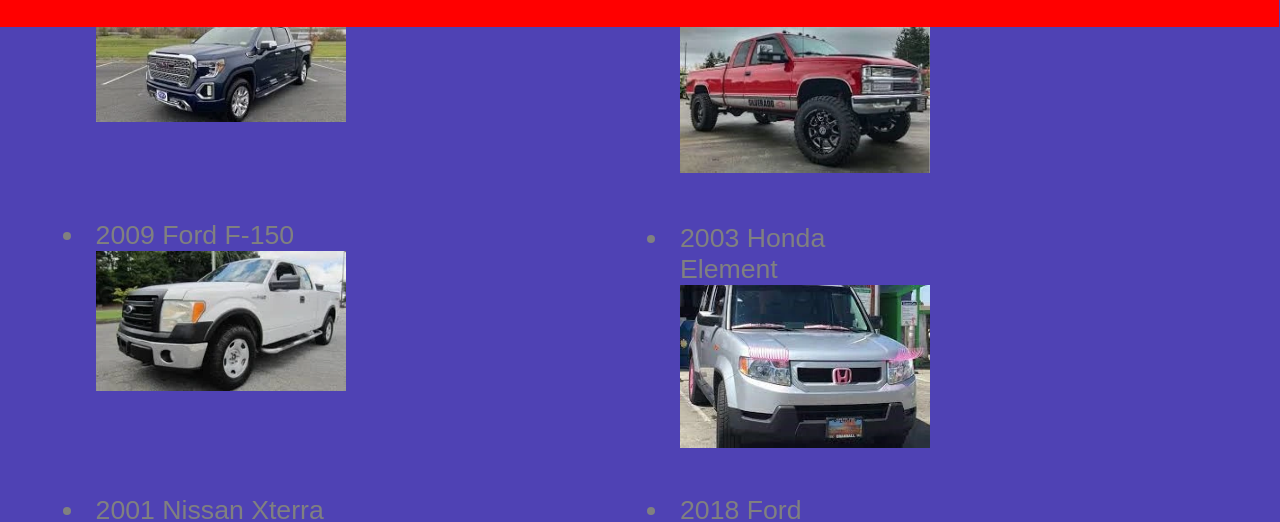
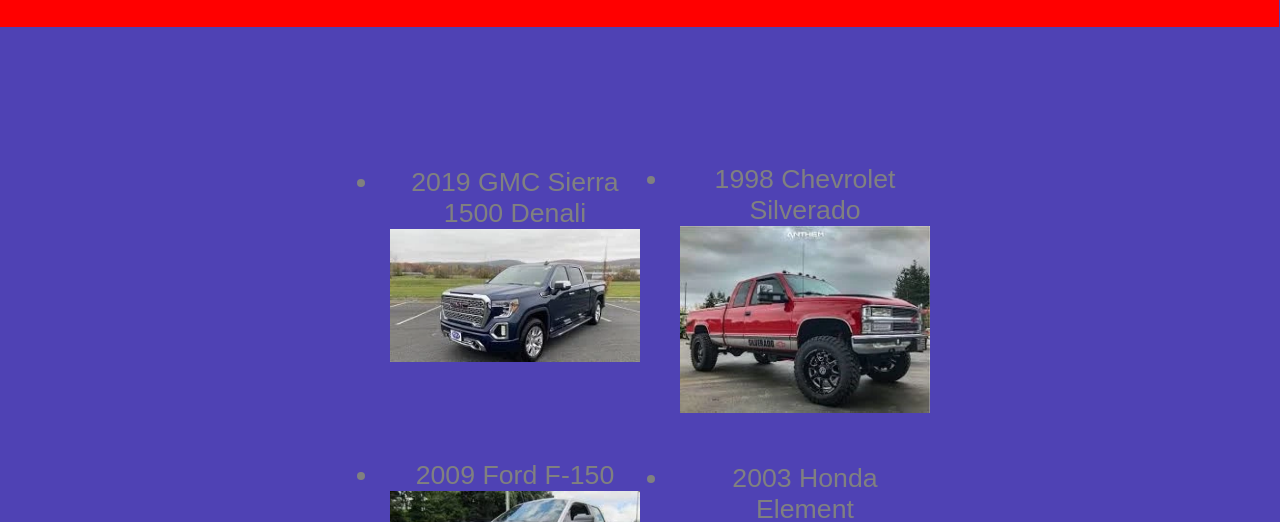
Before and after one commit to Bombzone/bpa-22, a plain HTML site: page cars.html in a window 1280 px wide. Shown: the part 228-750 px from the top of the page. Drawn offline with Linux system fonts and the light colour scheme.

Commit message:
Update cars.html

```diff
--- a/cars.html
+++ b/cars.html
@@ -57,7 +57,7 @@
             </div>
         </div>
     </div>
-    <div class="content">
+    <div class="content content-home">
         <ul class="cars">
             <li>
                 <a id="truck" target="_blank"></a>
```
